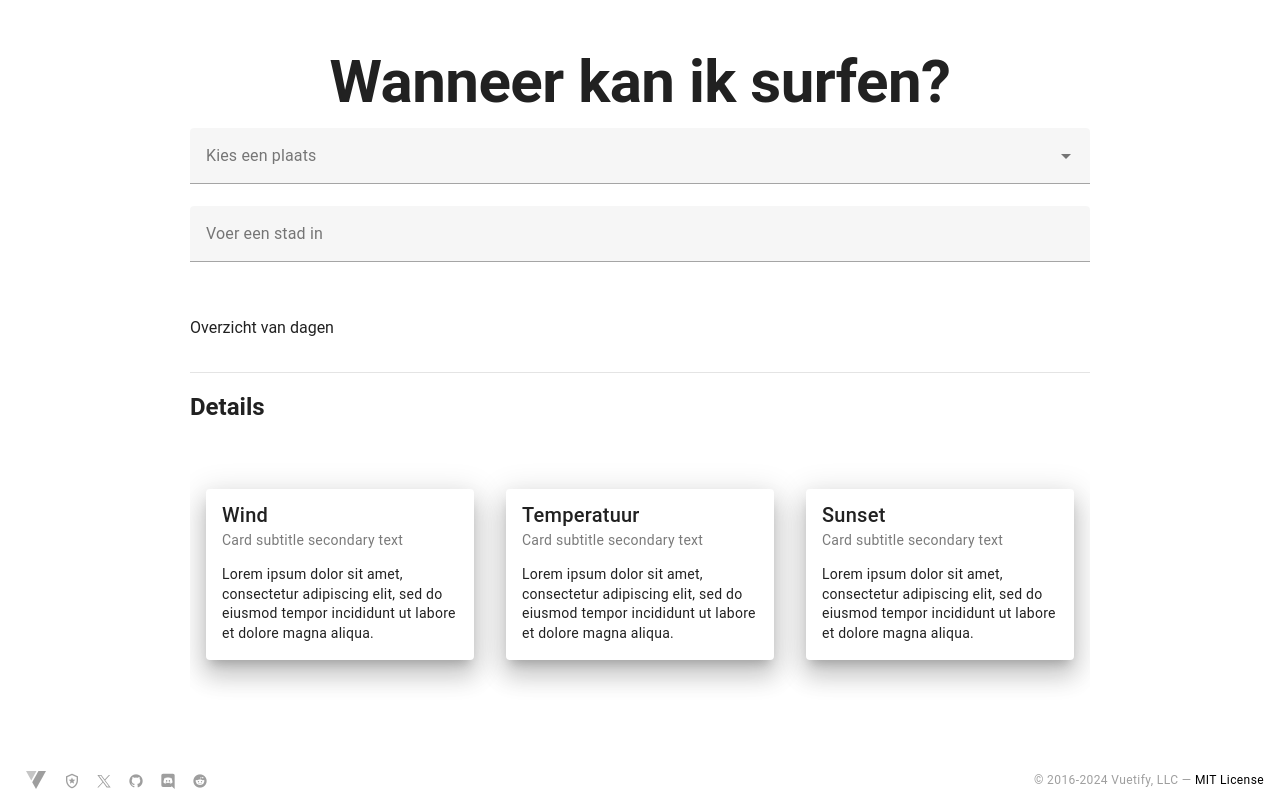
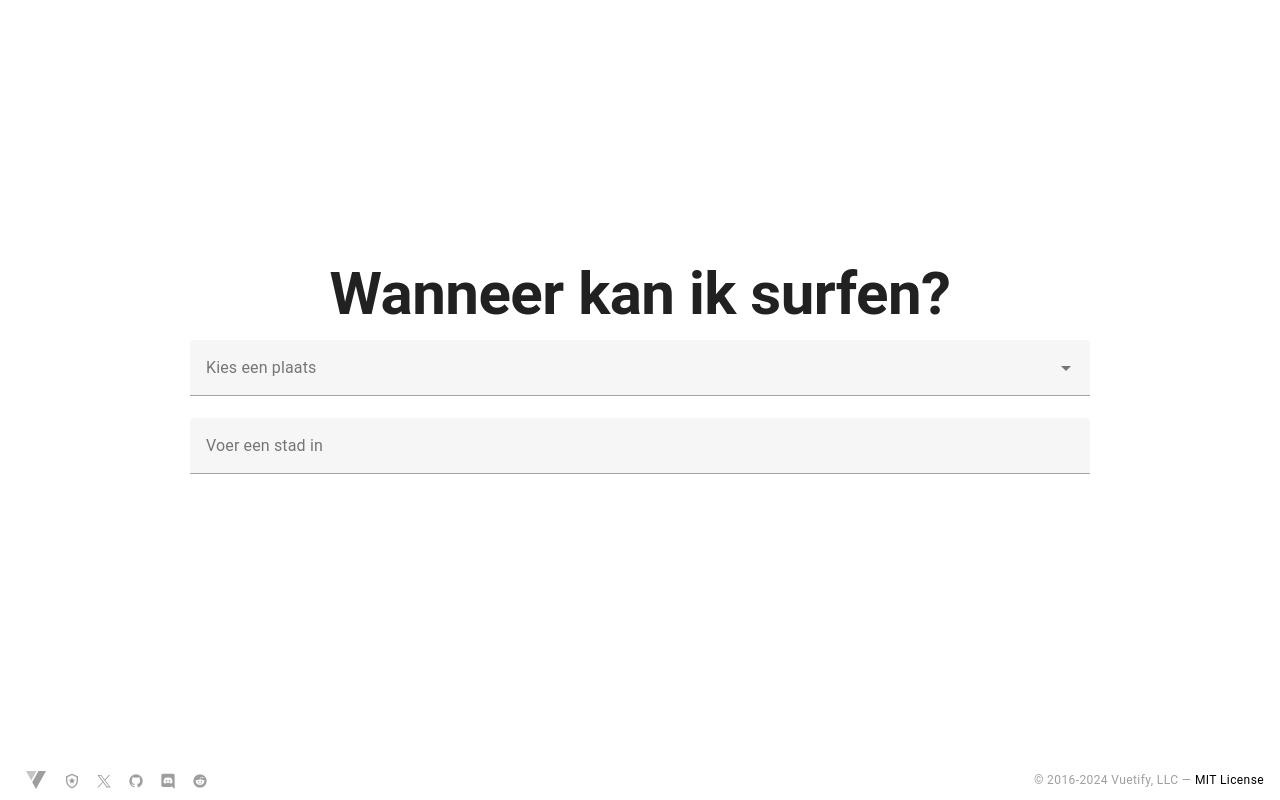
Before and after one commit to ambertaal/vue-surfweer, a Vue app: page / in a window 1280 px wide. Built offline with nearby package versions, Linux system fonts and the light colour scheme.

Commit message:
feat: weather forecast added

```diff
--- a/src/components/SearchBar.vue
+++ b/src/components/SearchBar.vue
@@ -22,90 +22,30 @@
           @change="getCoordinates"
         />
       </div>
-      <!-- Weerdata -->
-      <div v-for="search in searches" :key="search.id">
-        <h2 class="mt-4 mb-4">Weer in {{ search.name }}</h2>
-        <p>Latitude: {{ search.latitude }}</p>
-        <p>Longitude: {{ search.longitude }}</p>
-        <p>Temperatuur: {{ search.weather.temp }}°C</p>
-        <p>Weeromschrijving: {{ search.weather.description }}</p>
+      <!-- Tabel voor 3-uurlijkse voorspelling -->
+      <div v-if="forecast.length > 0">
+        <h2 class="mt-4 mb-4">Weer komende 5 dagen, per 3 uur in {{ formattedCityName }}</h2>
+        <v-table>
+          <thead>
+            <tr>
+              <th>Datum & Tijd</th>
+              <th>Temp (°C)</th>
+              <th>Neerslag (mm)</th>
+              <th>Wind (m/s)</th>
+              <th>Weer</th>
+            </tr>
+          </thead>
+          <tbody>
+            <tr v-for="entry in forecast" :key="entry.dateTime">
+              <td>{{ entry.dateTime }}</td>
+              <td>{{ entry.temp }}°C</td>
+              <td>{{ entry.rain }} mm</td>
+              <td>{{ entry.wind }} m/s</td>
+              <td>{{ entry.description }}</td>
+            </tr>
+          </tbody>
+        </v-table>
       </div>
-      <v-row class="mt-8 mb-8" no-gutters>
-        <span>Overzicht van dagen</span>
-      </v-row>
-      <v-divider />
-      <h2 class="mt-4 mb-4">Details</h2>
-      <v-row no-gutters>
-        <v-col>
-          <v-sheet class="pa-2 ma-2">
-            <v-card
-              class="mx-auto my-8"
-              elevation="16"
-              max-width="344"
-            >
-              <v-card-item>
-                <v-card-title>
-                  Wind
-                </v-card-title>
-
-                <v-card-subtitle>
-                  Card subtitle secondary text
-                </v-card-subtitle>
-              </v-card-item>
-
-              <v-card-text>
-                Lorem ipsum dolor sit amet, consectetur adipiscing elit, sed do eiusmod tempor incididunt ut labore et dolore magna aliqua.
-              </v-card-text>
-            </v-card>
-          </v-sheet>
-        </v-col>
-        <v-col>
-          <v-sheet class="pa-2 ma-2">
-            <v-card
-              class="mx-auto my-8"
-              elevation="16"
-              max-width="344"
-            >
-              <v-card-item>
-                <v-card-title>
-                  Temperatuur
-                </v-card-title>
-
-                <v-card-subtitle>
-                  Card subtitle secondary text
-                </v-card-subtitle>
-              </v-card-item>
-
-              <v-card-text>
-                Lorem ipsum dolor sit amet, consectetur adipiscing elit, sed do eiusmod tempor incididunt ut labore et dolore magna aliqua.
-              </v-card-text>
-            </v-card>
-          </v-sheet>
-        </v-col>
-        <v-col>
-          <v-sheet class="pa-2 ma-2">
-            <v-card
-              class="mx-auto my-8"
-              elevation="16"
-              max-width="344"
-            >
-              <v-card-item>
-                <v-card-title>
-                  Sunset
-                </v-card-title>
-
-                <v-card-subtitle>
-                  Card subtitle secondary text
-                </v-card-subtitle>
-              </v-card-item>
-
-              <v-card-text>
-                Lorem ipsum dolor sit amet, consectetur adipiscing elit, sed do eiusmod tempor incididunt ut labore et dolore magna aliqua.
-              </v-card-text>
-            </v-card>
-          </v-sheet>
-        </v-col>
-      </v-row>
     </v-responsive>
   </v-container>
 </template>
@@ -122,20 +62,25 @@
     longitude: number
   }
 
-  interface Weather {
+  interface ForecastEntry {
+    dateTime: string
     temp: number
+    rain: number
+    wind: number
     description: string
-  }
-
-  interface Search extends Place {
-    weather: Weather
   }
 
   // Reactieve variabelen
   const cityName = ref<string>('')
   const selectedPlace = ref<number | null>(null)
-  const searches = reactive<Search[]>([])
+  const forecast = reactive<ForecastEntry[]>([])
   const error = ref<string | null>(null)
+
+  // Computed property voor cityName met hoofdletter
+  const formattedCityName = computed(() => {
+    if (!cityName.value) return ''
+    return cityName.value.charAt(0).toUpperCase() + cityName.value.slice(1)
+  })
 
   // Bekende plaatsen
   const places: Place[] = [
@@ -149,7 +94,7 @@
   // API details
   const apiKey = 'b41deb7dacc3ad8cec7aa9a0b07fa57f'
   const geoApiUrl = 'http://api.openweathermap.org/geo/1.0/direct'
-  const weatherApiUrl = 'https://api.openweathermap.org/data/2.5/weather'
+  const forecastApiUrl = 'https://api.openweathermap.org/data/2.5/forecast'
 
   // Fetch coordinates
   const getCoordinates = async () => {
@@ -164,22 +109,9 @@
       })
 
       const result = response.data[0] // Eerste resultaat van de API
+      // Haal weer op na het toevoegen van de locatie
       if (result) {
-        const { name, lat, lon } = result
-        const newSearch: Search = {
-          id: Date.now(),
-          name,
-          latitude: lat,
-          longitude: lon,
-          weather: {
-            temp: 0, // Dummydata totdat we het echte weer ophalen
-            description: '',
-          },
-        }
-        searches.push(newSearch)
-
-        // Haal weer op na het toevoegen van de locatie
-        await getWeather(lat, lon, newSearch.id)
+        await get3HourlyForecast(result.lat, result.lon)
       }
     } catch (err) {
       error.value = 'Er is een fout opgetreden bij het ophalen van de gegevens.'
@@ -187,28 +119,31 @@
     }
   }
 
-  const getWeather = async (latitude: number, longitude: number, searchId: number) => {
+  const get3HourlyForecast = async (latitude: number, longitude: number) => {
     try {
-      const response = await axios.get(weatherApiUrl, {
+      const response = await axios.get(forecastApiUrl, {
         params: {
           lat: latitude,
           lon: longitude,
-          units: 'metric', // Voeg metrische eenheden toe voor Celsius
-          appid: apiKey,
+          units: 'metric', // Gebruik metrische eenheden (Celsius)
+          appid: apiKey, // API-sleutel
         },
       })
 
-      const { main, weather } = response.data
-
-      // Zoek de juiste zoekopdracht en werk deze bij
-      const search = searches.find(s => s.id === searchId)
-      if (search) {
-        search.weather.temp = main.temp
-        search.weather.description = weather[0].description
-      }
-    } catch (err) {
-      error.value = 'Er is een fout opgetreden bij het ophalen van het weer.'
-      console.error(err)
+      const forecastData = response.data.list // 3-uurlijkse gegevens
+      forecast.splice(
+        0,
+        forecast.length,
+        ...forecastData.map((entry: any) => ({
+          dateTime: new Date(entry.dt * 1000).toLocaleString(), // Datum en tijd
+          temp: entry.main.temp, // Temperatuur
+          rain: entry.rain ? entry.rain['3h'] || 0 : 0, // Neerslag in mm
+          wind: entry.wind.speed, // Windsnelheid in m/s
+          description: entry.weather[0].description, // Weersbeschrijving
+        }))
+      )
+    } catch (error) {
+      console.error('Error fetching 3-hourly forecast:', error)
     }
   }
 
```
